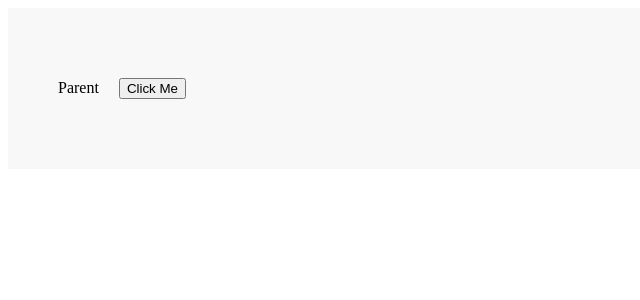
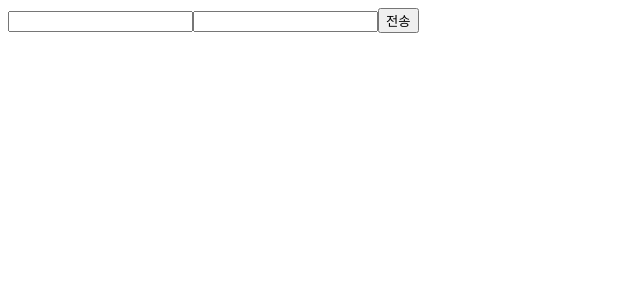
Before and after one commit to htpapa9645/React-begin, a React (Vite) app in the folder part3/vite-react-event/: page / in a window 1280 px wide. Shown: the top 300 px of the page, without its empty margins (0-640 px from the left). Built offline with nearby package versions, Linux system fonts and the light colour scheme.

Commit message:
이벤트 기본 동작 막기

```diff
--- a/part3/vite-react-event/src/App.tsx
+++ b/part3/vite-react-event/src/App.tsx
@@ -128,22 +128,57 @@
 // }
 
 // 이벤트 전파 > 버를링 > 자식요소에서 부모요소로 이벤트 전파
+// export default function App() {
+//   const handleCapture = () => {
+//     console.log("Parent");
+//   };
+//   const handleBubble = () => {
+//     console.log("Child");
+//   };
+//   return (
+//     <div
+//       onClick={handleCapture}
+//       style={{ padding: "50px", backgroundColor: "#f8f8f8" }}
+//     >
+//       Parent
+//       <button onClick={handleBubble} style={{ margin: "20px" }}>
+//         Click Me
+//       </button>
+//     </div>
+//   );
+// }
+
+// 이벤트 전파 > 이벤트 전파 막기 stopPropagation() 사용. 이벤트 객체에 있는 메소드..
+// export default function App(){
+//   const handleCapture = () => {
+//     console.log('Parent');
+//   };
+//   const handleBubble = (e: React.MouseEvent<HTMLButtonElement, MouseEvent>) => {
+//     e.stopPropagation();
+//     console.log('Child');
+//   };
+//   return (
+//     <div
+//       onClick={handleCapture}
+//       style={{ padding: '50px', backgroundColor: '#f8f8f8'}}
+//     >Parent
+//       <button onClick={handleBubble} style={{ marginTop: '20px' }}>Click Me</button>
+//     </div>
+//   );
+// }
+
+
+// 이벤트 전파 > 이벤트 기본 동작 막기
 export default function App() {
-  const handleCapture = () => {
-    console.log("Parent");
-  };
-  const handleBubble = () => {
-    console.log("Child");
-  };
   return (
-    <div
-      onClick={handleCapture}
-      style={{ padding: "50px", backgroundColor: "#f8f8f8" }}
+    <form
+      onSubmit={(e) => {
+          e.preventDefault();
+        }}
     >
-      Parent
-      <button onClick={handleBubble} style={{ margin: "20px" }}>
-        Click Me
-      </button>
-    </div>
+      <input type='text' name='email' />
+      <input type='password' />
+      <button type='submit'>전송</button>
+    </form>
   );
 }
```
Also changed, not shown: 2 other files (tests, documents, lock files or other folders).
